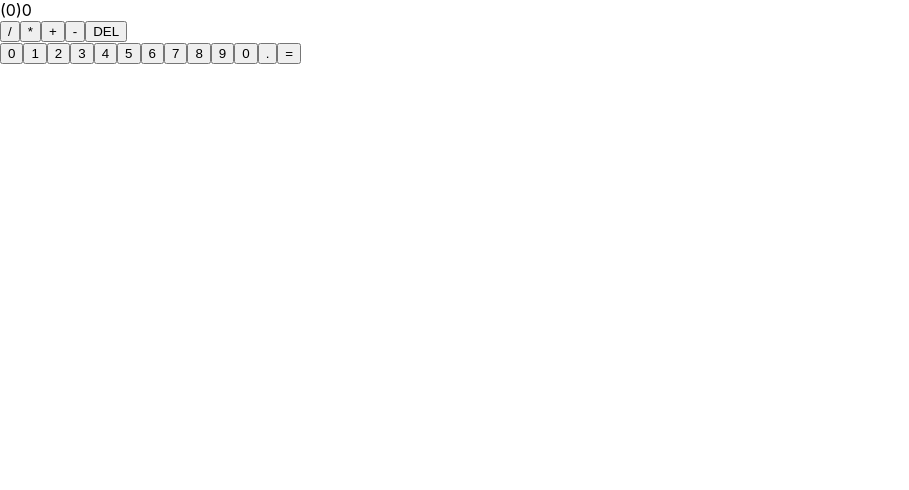
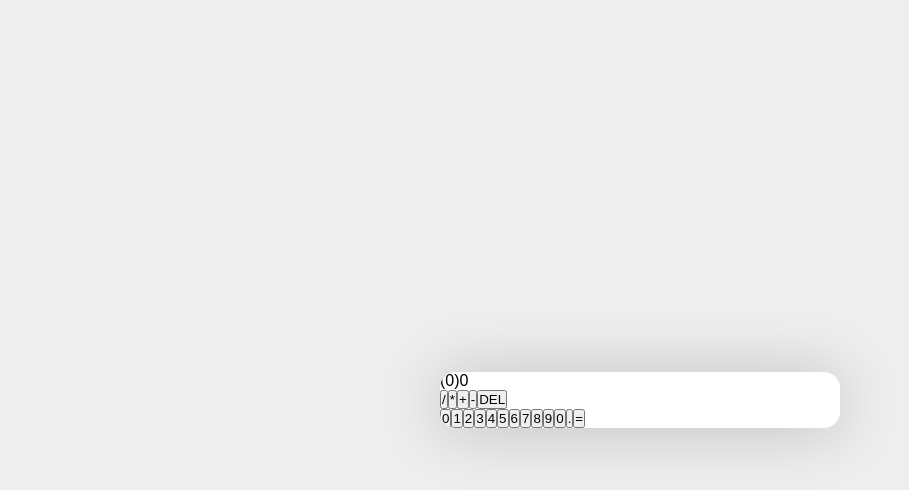
Before and after one commit to khizar-riaz/ReactJS_Calculator-app, a React (Create React App) app: page / in a window 1280 px wide. Shown: the top 490 px of the page, without its empty margins (0-909 px from the left). Built offline with nearby package versions, Linux system fonts and the light colour scheme.

Commit message:
react JS calculat update 2

```diff
--- a/src/App.css
+++ /dev/null
@@ -1,46 +0,0 @@
-.calculator {
-  display: flex;
-  flex-direction: column;
-  align-items: center;
-  margin-top: 10px;
-}
-
-input[type="text"] {
-  width: 550px;
-  height: 40px;
-  margin-bottom: 10px;
-  padding: 8px;
-  font-size: 50px;
-  text-align: right;
-}
-
-.buttons {
-  display: grid;
-  grid-template-columns: repeat(4, 1fr);
-  gap: 10px;
-}
-
-button {
-  width: 110px;
-  height: 90px;
-  font-size: 30px;
-  font-family: Arial, Helvetica, sans-serif;
-  background-color: #131a27;
-  border: none;
-  cursor: pointer;
-}
-
-button:hover {
-  background-color: #ddd;
-}
-
-button:active {
-  background-color: #ccc;
-}
-
-
-#calculator_number
-{
-
-
-}
--- a/src/index.css
+++ b/src/index.css
@@ -1,13 +1,36 @@
-body {
-  margin: 0;
-  font-family: -apple-system, BlinkMacSystemFont, 'Segoe UI', 'Roboto', 'Oxygen',
-    'Ubuntu', 'Cantarell', 'Fira Sans', 'Droid Sans', 'Helvetica Neue',
-    sans-serif;
-  -webkit-font-smoothing: antialiased;
-  -moz-osx-font-smoothing: grayscale;
+:root{
+  --primary: #d81e5b;
+  --secondary: #8c38ff;
+  --dark: #131a26;
+  --light: #eee;
+
 }
 
-code {
-  font-family: source-code-pro, Menlo, Monaco, Consolas, 'Courier New',
-    monospace;
+*{
+  margin: 0;
+  padding: 0;
+  box-sizing: border-box;
+  font-family: 'Fira sans', sans-serif;
 }
+body{
+  background-color:  var(--light);
+}
+
+
+.App
+{
+  display: flex;
+  min-height: 100vh;
+  align-items: center;
+  justify-content: center;
+
+}
+
+.calculator{
+  width: 100%;
+  max-width: 400px;
+  background-color: #fff;
+  border-radius: 16px;
+  overflow: hidden;
+   box-shadow: 0px 2px 64px rgba(0,0,0,0.2);
+}
```
